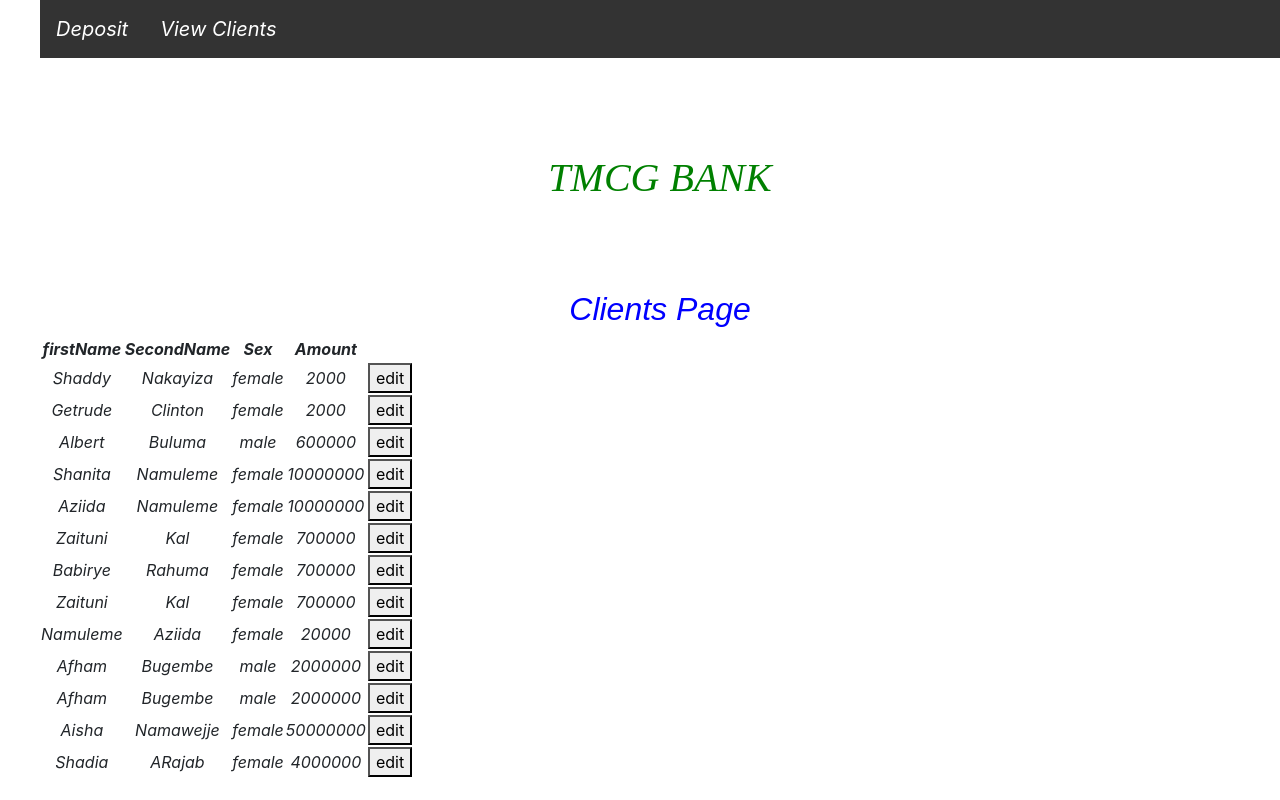
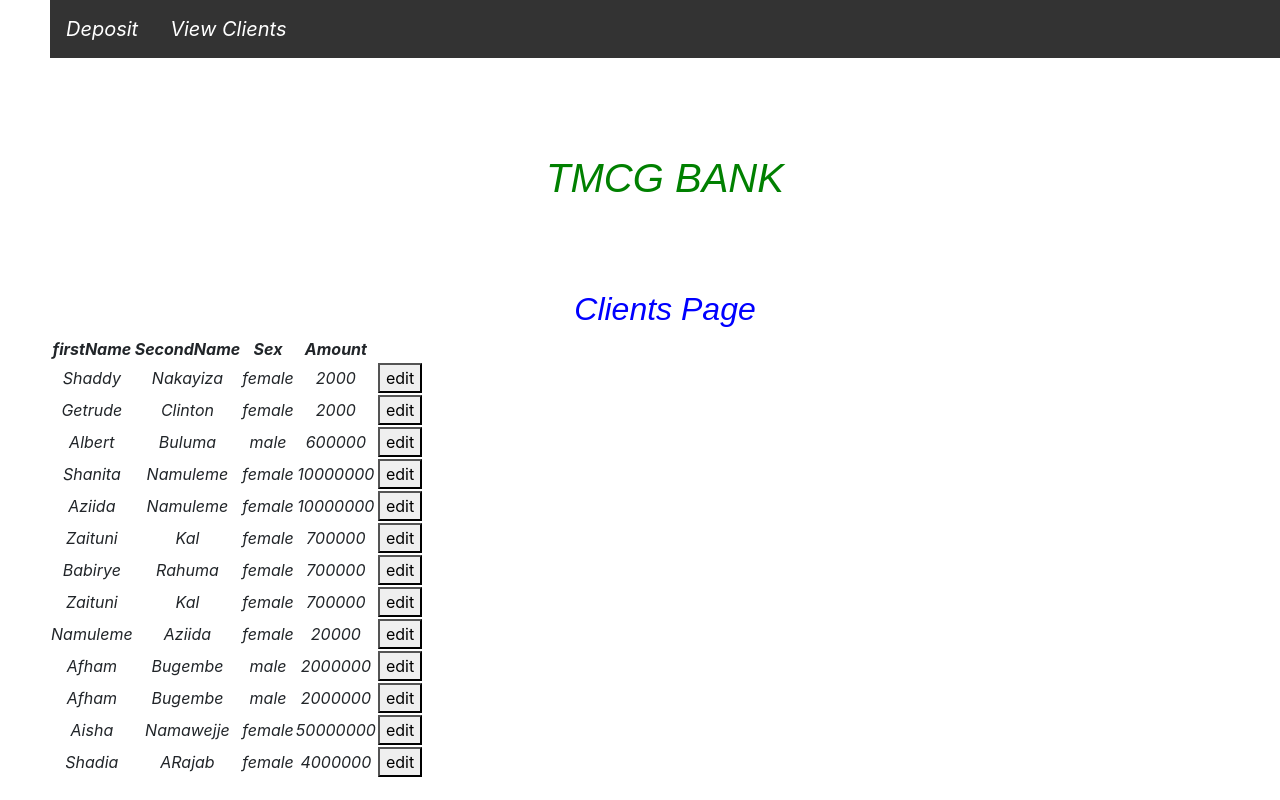
Before and after one commit to DevSham/TmcgDjangoProj, a Django app: page / in a window 1280 px wide. Run offline with Django 3.2, Linux system fonts and the light colour scheme; data comes from the database, SQL or seed files in the repository; some libraries are stand-ins or nearby versions.

Commit message:
increase padding

```diff
--- a/apiapp/static/css/style.css
+++ b/apiapp/static/css/style.css
@@ -3,7 +3,8 @@ body{
     font-size: 20px;
     font-style: italic;
     text-align: center;
-    padding-left: 40px;
+    padding-left: 50px;
+    padding-left: 50px;
 }
 p{
     color: green;
@@ -46,7 +47,7 @@ p{
   h1 {
     color:green;
     text-align: center;
-    font-family:Arial Narrow Bold;
+    font-family:Arial;
     font-size: 20px;
     font-weight: bold;
     padding-top: 80px;
```
